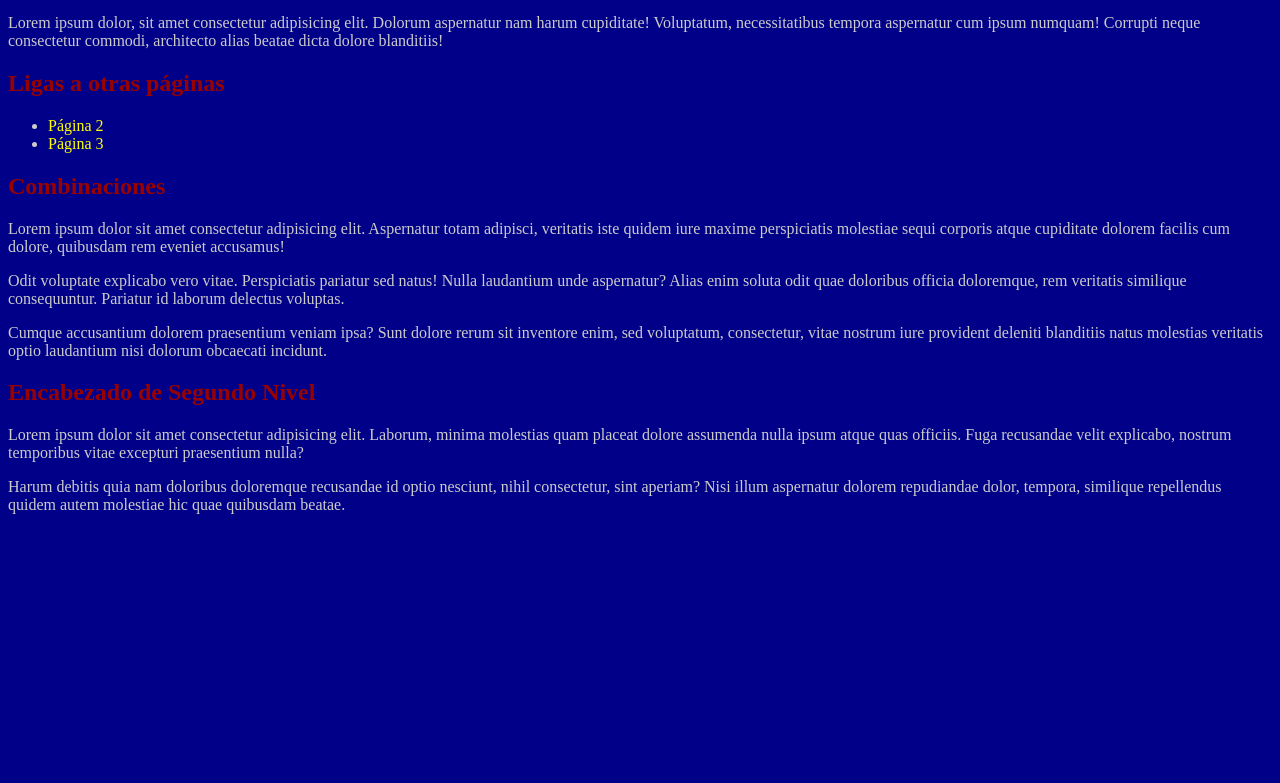
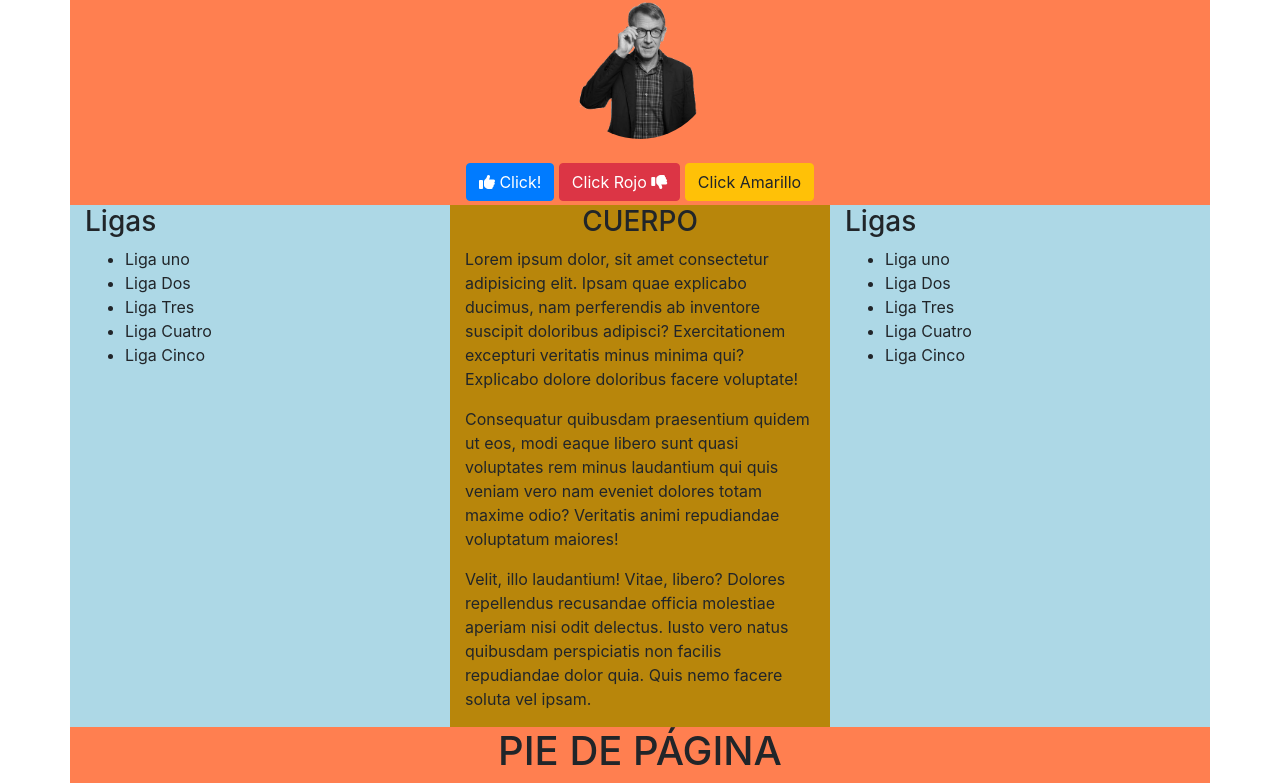
Before and after one commit to luisferfranco/2005_herramientas, a plain HTML site: page index.html in a window 1280 px wide. Shown: the part 67-850 px from the top of the page. Before the commit the page ends 800 px from the top, so only its background shows below. Drawn offline with nearby package versions, Linux system fonts and the light colour scheme.

Commit message:
23-junio

```diff
--- a/index.html
+++ b/index.html
@@ -5,26 +5,64 @@
   <meta charset="UTF-8">
   <meta name="viewport" content="width=device-width, initial-scale=1.0">
   <title>Mi página con eñes</title>
-  <link rel="stylesheet" href="unir-oscuro.css">
+  <link rel="stylesheet" href="https://stackpath.bootstrapcdn.com/bootstrap/4.5.0/css/bootstrap.min.css">
+  <link rel="stylesheet" href="styles.css">
+  <script src="https://kit.fontawesome.com/f0abc9c17c.js" crossorigin="anonymous"></script>
 </head>
 
 <body>
-  <h1>Titulo Principal</h1>
-  <p>Lorem ipsum dolor, sit amet consectetur adipisicing elit. Dolorum aspernatur nam harum cupiditate! Voluptatum, necessitatibus tempora aspernatur cum ipsum numquam! Corrupti neque consectetur commodi, architecto alias beatae dicta dolore blanditiis!</p>
 
-  <h2>Ligas a otras páginas</h2>
-  <ul>
-    <li><a href="pagina2.html">Página 2</a></li>
-    <li><a href="pagina3.html">Página 3</a></li>
-  </ul>
+  <div class="container">
 
-  <h2>Combinaciones</h2>
-  <p>Lorem ipsum dolor sit amet consectetur adipisicing elit. Aspernatur totam adipisci, veritatis iste quidem iure maxime perspiciatis molestiae sequi corporis atque cupiditate dolorem facilis cum dolore, quibusdam rem eveniet accusamus!</p>
-  <p>Odit voluptate explicabo vero vitae. Perspiciatis pariatur sed natus! Nulla laudantium unde aspernatur? Alias enim soluta odit quae doloribus officia doloremque, rem veritatis similique consequuntur. Pariatur id laborum delectus voluptas.</p>
-  <p>Cumque accusantium dolorem praesentium veniam ipsa? Sunt dolore rerum sit inventore enim, sed voluptatum, consectetur, vitae nostrum iure provident deleniti blanditiis natus molestias veritatis optio laudantium nisi dolorum obcaecati incidunt.</p>
+    <div class="row">
+      <div class="col-12 encabezado text-center">
+        <h1>ENCABEZADO</h1>
+        <img src="img/johndoerr.png" class="rounded-circle avatar">
+        <br>
+        <div class="mt-4 mb-1">
+          <button class="btn btn-primary"><i class="fas fa-thumbs-up"></i> Click!</button>
+          <button class="btn btn-danger">Click Rojo <i class="fas fa-thumbs-down"></i></button>
+          <button class="btn btn-warning">Click Amarillo</button>
+        </div>
+      </div>
+    </div>
 
-  <h2>Encabezado de Segundo Nivel</h2>
-  <p>Lorem ipsum dolor sit amet consectetur adipisicing elit. Laborum, minima molestias quam placeat dolore assumenda nulla ipsum atque quas officiis. Fuga recusandae velit explicabo, nostrum temporibus vitae excepturi praesentium nulla?</p>
-  <p>Harum debitis quia nam doloribus doloremque recusandae id optio nesciunt, nihil consectetur, sint aperiam? Nisi illum aspernatur dolorem repudiandae dolor, tempora, similique repellendus quidem autem molestiae hic quae quibusdam beatae.</p>
+    <div class="row">
+      <div class="col-md-4 navegador">
+        <h3>Ligas</h3>
+        <ul>
+          <li>Liga uno</li>
+          <li>Liga Dos</li>
+          <li>Liga Tres</li>
+          <li>Liga Cuatro</li>
+          <li>Liga Cinco</li>
+        </ul>
+      </div>
+      <div class="col-md-4 cuerpo">
+        <h3 class="text-center">CUERPO</h3>
+        <p>Lorem ipsum dolor, sit amet consectetur adipisicing elit. Ipsam quae explicabo ducimus, nam perferendis ab inventore suscipit doloribus adipisci? Exercitationem excepturi veritatis minus minima qui? Explicabo dolore doloribus facere voluptate!</p>
+        <p>Consequatur quibusdam praesentium quidem ut eos, modi eaque libero sunt quasi voluptates rem minus laudantium qui quis veniam vero nam eveniet dolores totam maxime odio? Veritatis animi repudiandae voluptatum maiores!</p>
+        <p>Velit, illo laudantium! Vitae, libero? Dolores repellendus recusandae officia molestiae aperiam nisi odit delectus. Iusto vero natus quibusdam perspiciatis non facilis repudiandae dolor quia. Quis nemo facere soluta vel ipsam.</p>
+      </div>
+      <div class="col-md-4 navegador">
+        <h3>Ligas</h3>
+        <ul>
+          <li>Liga uno</li>
+          <li>Liga Dos</li>
+          <li>Liga Tres</li>
+          <li>Liga Cuatro</li>
+          <li>Liga Cinco</li>
+        </ul>
+      </div>
+    </div>
 
+    <div class="row">
+      <div class="col-12 encabezado text-center">
+        <h1>PIE DE PÁGINA</h1>
+      </div>
+    </div>
+
+  </div>
+
+</body>
 </html>
--- /dev/null
+++ b/styles.css
@@ -0,0 +1,15 @@
+.encabezado {
+  background-color: coral;
+}
+
+.cuerpo {
+  background-color: darkgoldenrod;
+}
+
+.navegador {
+  background-color: lightblue;
+}
+
+.avatar {
+  height: 150px;
+}
```
